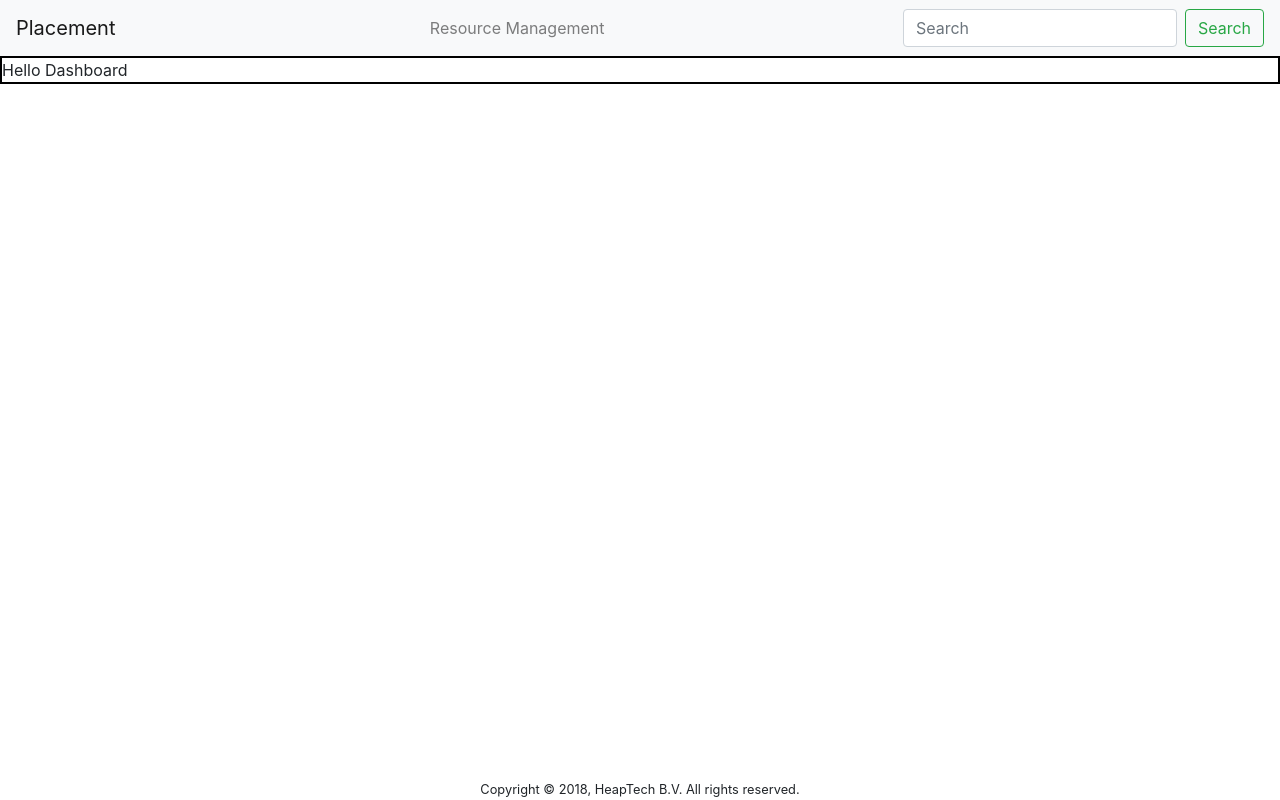
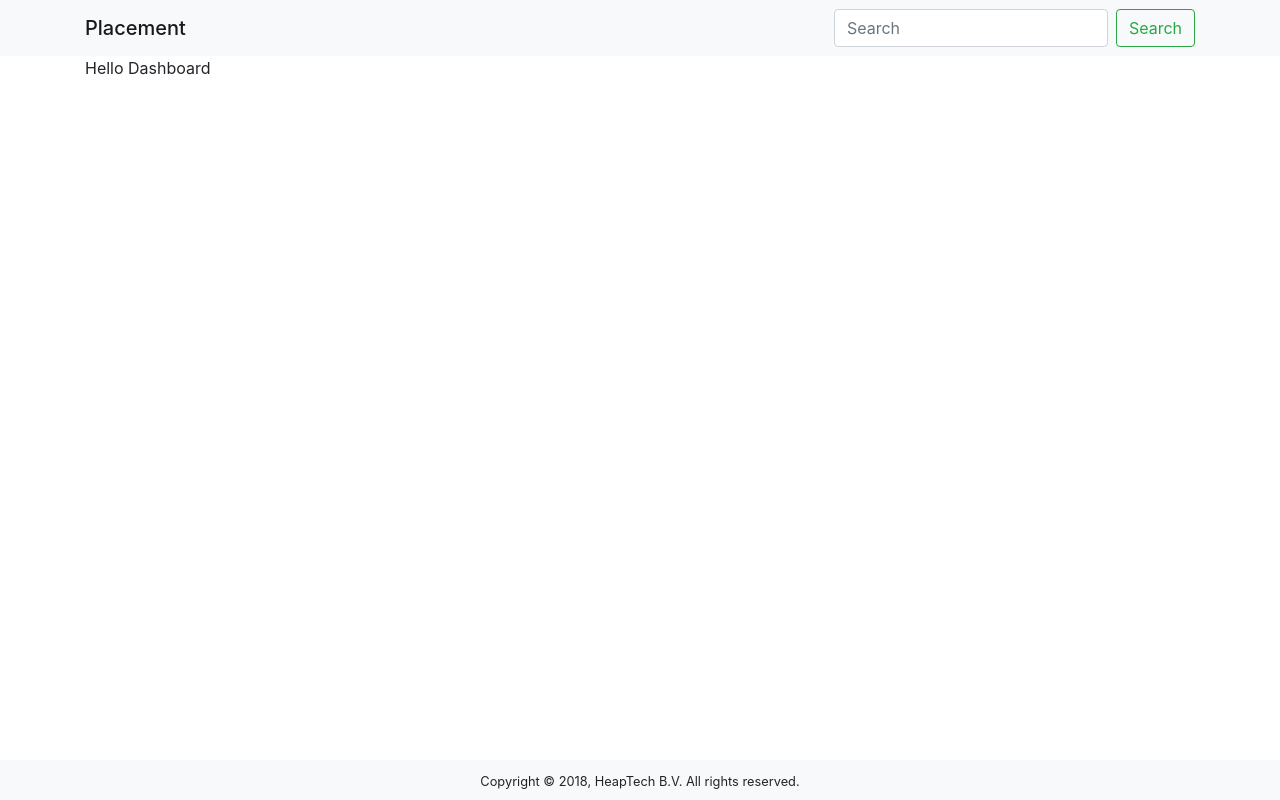
Before and after one commit to heaptech/placement, a Django app: page / in a window 1280 px wide. Run offline with Django 3.2, Linux system fonts and the light colour scheme; style sheets or scripts are compiled from the project's sources; some libraries are stand-ins or nearby versions.

Commit message:
Implements container

```diff
--- a/webapp/dashboard/templates/dashboard/dashboard.html
+++ b/webapp/dashboard/templates/dashboard/dashboard.html
@@ -1,7 +1,7 @@
 {% extends 'webapp/layout.html' %}
 
 {% block content %}
-    <div class="test-border">
+    <div>
         Hello Dashboard
     </div>
 {% endblock %}
--- a/webapp/templates/webapp/_footer.html
+++ b/webapp/templates/webapp/_footer.html
@@ -1,3 +1,3 @@
-<footer class="fixed-bottom text-center">
+<footer class="fixed-bottom text-center bg-light p-2">
     <small>Copyright &copy; 2018, HeapTech B.V. All rights reserved.</small>
 </footer>
--- a/webapp/templates/webapp/_navbar.html
+++ b/webapp/templates/webapp/_navbar.html
@@ -1,10 +1,9 @@
 <nav class="navbar navbar-light sticky-top bg-light">
-  <a class="navbar-brand" href="#">Placement</a>
-  <span class="navbar-text">
-    Resource Management
-  </span>
-  <form class="form-inline">
-    <input class="form-control mr-sm-2" type="search" placeholder="Search" aria-label="Search">
-    <button class="btn btn-outline-success my-2 my-sm-0" type="submit">Search</button>
-  </form>
+    <div class="container">
+        <a class="navbar-brand m-0 h1" href="#">Placement</a>
+        <form class="form-inline">
+            <input class="form-control mr-sm-2" type="search" placeholder="Search" aria-label="Search">
+            <button class="btn btn-outline-success my-2 my-sm-0" type="submit">Search</button>
+        </form>
+    </div>
 </nav>
--- a/webapp/templates/webapp/layout.html
+++ b/webapp/templates/webapp/layout.html
@@ -5,7 +5,7 @@
     <link rel="stylesheet" href="https://stackpath.bootstrapcdn.com/bootstrap/4.1.3/css/bootstrap.min.css"
           integrity="sha384-MCw98/SFnGE8fJT3GXwEOngsV7Zt27NXFoaoApmYm81iuXoPkFOJwJ8ERdknLPMO"
           crossorigin="anonymous">
-    <link href="{% sass_src 'scss/layout.scss' %}" rel="stylesheet" type="text/css" />
+    <link href="{% sass_src 'scss/layout.scss' %}" rel="stylesheet" type="text/css"/>
     {% block css %}
     {% endblock %}
     <meta charset="UTF-8">
@@ -13,8 +13,10 @@
 </head>
 <body>
 {% include 'webapp/_navbar.html' %}
-{% block content %}
-{% endblock %}
+<div class="container">
+    {% block content %}
+    {% endblock %}
+</div>
 {% include 'webapp/_footer.html' %}
 </body>
 <script src="https://code.jquery.com/jquery-3.3.1.slim.min.js"
```
